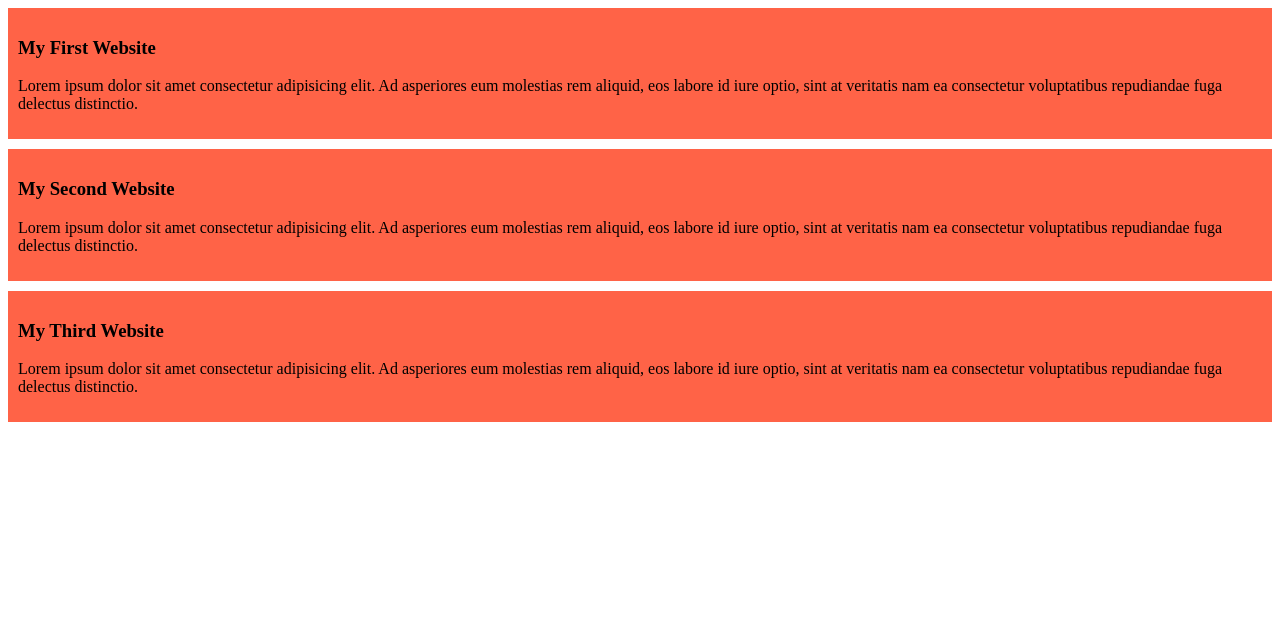
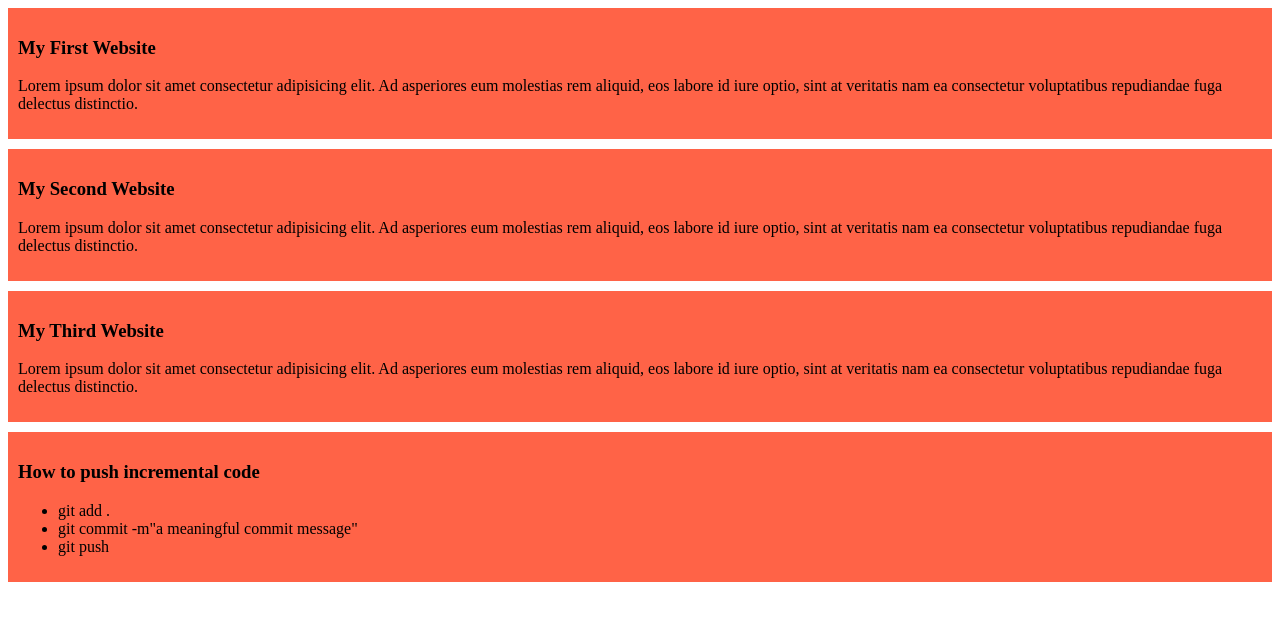
Before and after one commit to Raihan00016/my-simple-website, a plain HTML site: page index.html in a window 1280 px wide. Drawn offline with Linux system fonts and the light colour scheme.

Commit message:
added a list to push code

```diff
--- a/index.html
+++ b/index.html
@@ -19,5 +19,13 @@
         <h3>My Third Website</h3>
         <p>Lorem ipsum dolor sit amet consectetur adipisicing elit. Ad asperiores eum molestias rem aliquid, eos labore id iure optio, sint at veritatis nam ea consectetur voluptatibus repudiandae fuga delectus distinctio.</p>
         </div>
+        <div>
+            <h3>How to push incremental code</h3>
+            <ul>
+                <li>git add .</li>
+                <li>git commit -m"a meaningful commit message"</li>
+                <li>git push</li>
+            </ul>
+        </div>
 </body>
 </html>
```
